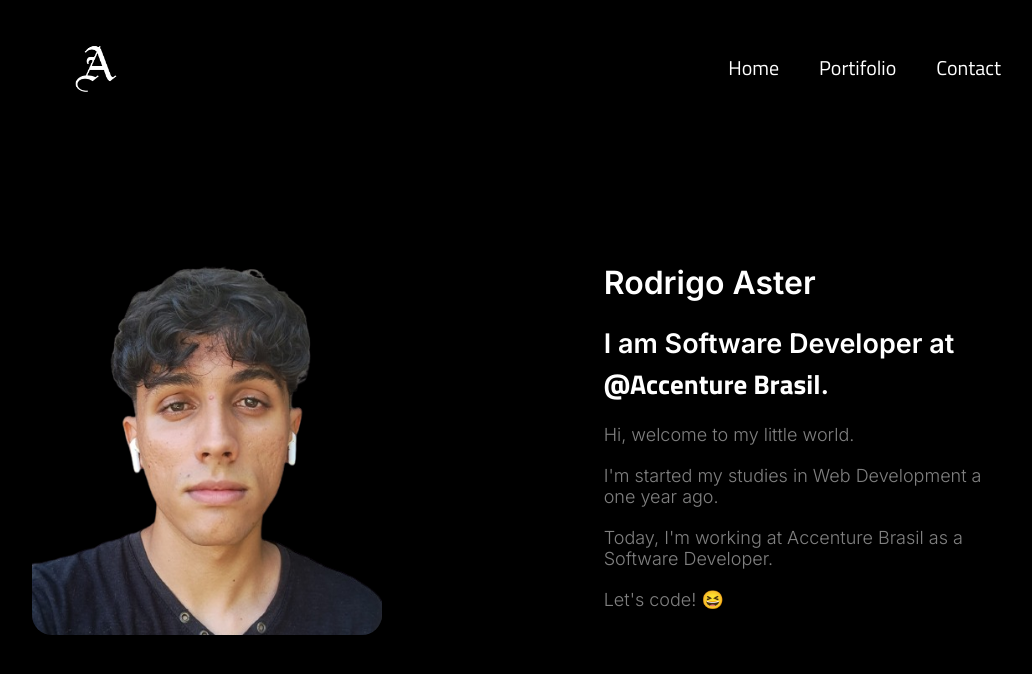
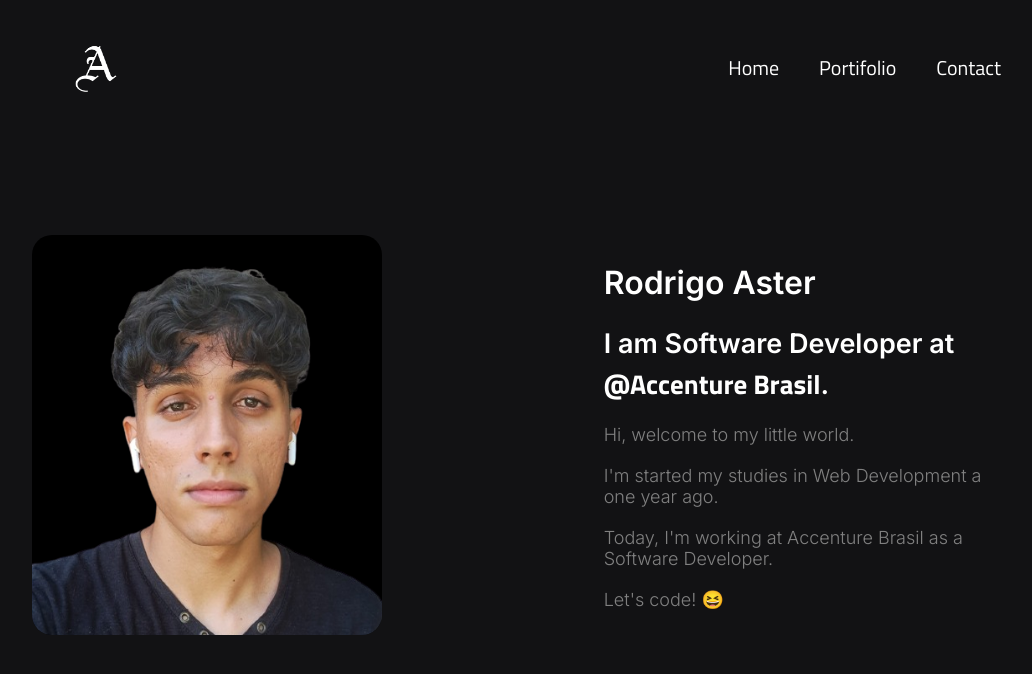
Before and after one commit to rodrigoaster/personal-website, a React (Vite) app: page / in a window 1280 px wide. Shown: the top 674 px of the page, without its empty margins (79-1111 px from the left). Built offline with nearby package versions, Linux system fonts and the light colour scheme.

Commit message:
globalStyles: update global background color

```diff
--- a/src/styles/globalStyles.ts
+++ b/src/styles/globalStyles.ts
@@ -10,7 +10,7 @@
 
     html {
         height: 100%;
-        background-color: #000000;
+        background-color: #121214;
     }
 
     input:focus {
```
